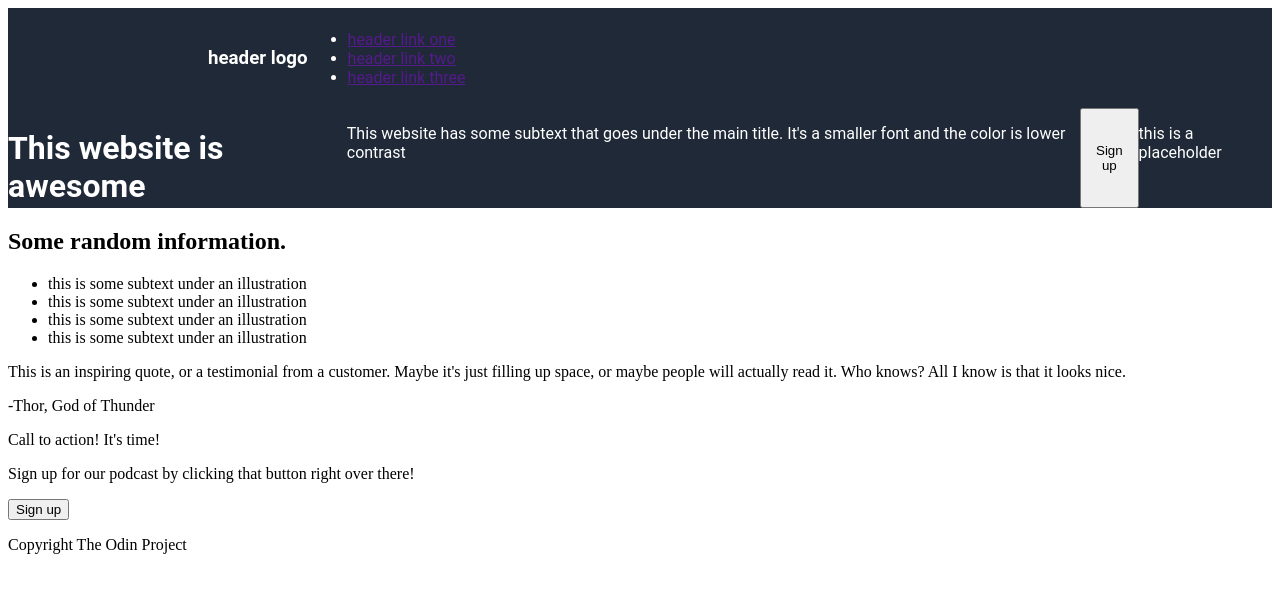
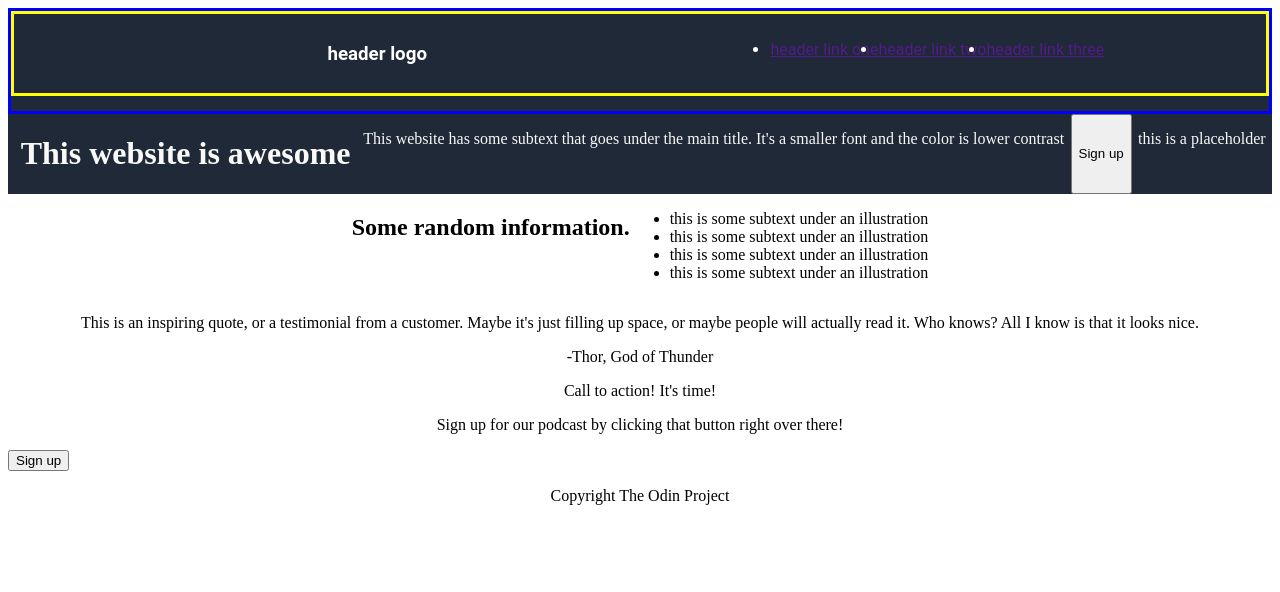
Before and after one commit to chelseastrawbarry/landing-page, a plain HTML site: page index.html in a window 1280 px wide. Drawn offline with Linux system fonts and the light colour scheme.

Commit message:
Not a good understanding of flex

```diff
--- a/index.html
+++ b/index.html
@@ -7,11 +7,11 @@
     <link rel="stylesheet" href="styles.css">
 </head>
 <body>
-    <div class="intro">
-        <div class="container one">
+    <div class="intro" id="blue">
+        <div class="container-one">
         <p><h3>header logo</h3></p>
 
-    <div class="header links">
+    <div class="header-links">
 
         <ul class= "links">
 
@@ -20,14 +20,14 @@
         <li><a href="">header link three</a></li>
 
         </ul>
-        </div>
+    </div>
         </div>
     </div>
 
-    <div class="intro info">
+    <div class="intro-info">
         <p><h1>This website is awesome</h1></p>
         <p>This website has some subtext that goes under the main title. It's a smaller font and the color is lower contrast</p>
-        <button class="button 1">Sign up</button>
+        <button class="button-1">Sign up</button>
 
         <p>this is a placeholder</p>
      </div>
@@ -38,7 +38,7 @@
 
         <p><h2>Some random information.</h2></p>
 
-    <div class="info box">
+    <div class="info-box">
         <ul>
         <li>this is some subtext under an illustration</li>
         <li>this is some subtext under an illustration</li>
@@ -57,7 +57,7 @@
     <div class="action">
     <p>Call to action! It's time!</p>
     <p>Sign up for our podcast by clicking that button right over there!</p>
-    <button class="button 2">Sign up</button>
+    <button class="button-2">Sign up</button>
     </div>
 
 
--- a/styles.css
+++ b/styles.css
@@ -1,23 +1,40 @@
 .intro {
     height: 100px;
-    background-color: #1F2937;
     font-family: 'Roboto',sans-serif;
     color: white;
     margin: auto;
-    display: flex;
+    border-style: solid;
+    background-color: #1F2937;
+    border-color: blue;
 
 }
 
-.container {
+.container-one {
     display: flex;
-    align-items: center;
-    justify-content: space-between;
-    padding: 10px 200px 10px 200px;
+    border-color: yellow;
+    border-style: solid;
+    justify-content: space-evenly;
+    background-color: #1F2937;
+    padding: 10px 10px 10px 10px;
 
 }
 
+.links {
+    display: flex;
+    justify-content: right;
+}
+.intro-info {
+    background-color: #1F2937;
+    display: flex;
+    color: #F9FAF8;
 }
 
+.intro-info, p {
+    display: flex;
+    justify-content: space-evenly;
+}
 
-
+.info {
+    display: flex;
+    justify-content: center;
 }
```
